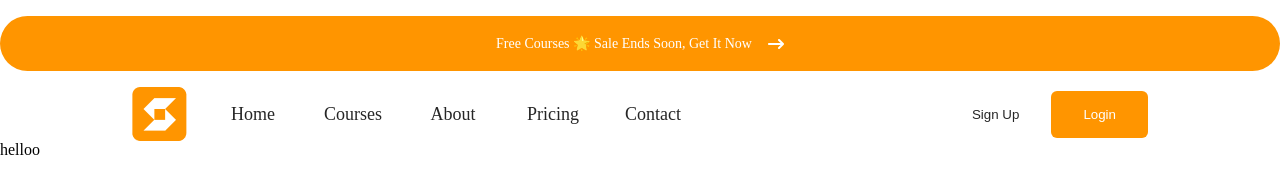
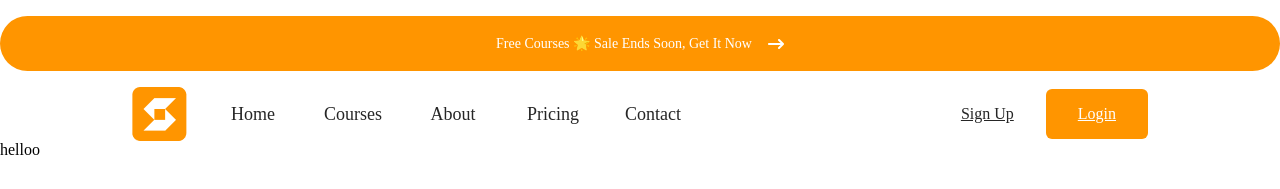
Before and after one commit to Tunahanclr16/Course-Project, a React (Vite) app: page / in a window 1280 px wide. Shown: the top 189 px of the page. Built offline with nearby package versions, Linux system fonts and the light colour scheme.

Commit message:
navbar login signup button router

```diff
--- a/src/layout/Navbar.jsx
+++ b/src/layout/Navbar.jsx
@@ -64,12 +64,12 @@ export default function Navbar() {
           </ul>
         </div>
         <div className="flex items-center gap-2 sm:gap-0">
-          <button className="p-6 sm:px-8 py-4 border-none outline-none text-grey-15 bg-transparent rounded-md cursor-pointer">
+          <NavLink to={"/Sign-Up"} className="p-6 sm:px-8 py-4 border-none outline-none text-grey-15 bg-transparent rounded-md cursor-pointer">
             Sign Up
-          </button>
-          <button className="p-6 sm:px-8 py-4 border-none outline-none text-[#fff] hover:bg-orange-70 bg-orange-50 rounded-md cursor-pointer">
+          </NavLink>
+          <NavLink to={'/login'} className="p-6 sm:px-8 py-4 border-none outline-none text-[#fff] hover:bg-orange-70 bg-orange-50 rounded-md cursor-pointer">
             Login
-          </button>
+          </NavLink>
           <img
             className="sm:hidden cursor-pointer"
             src={Bars}
```
